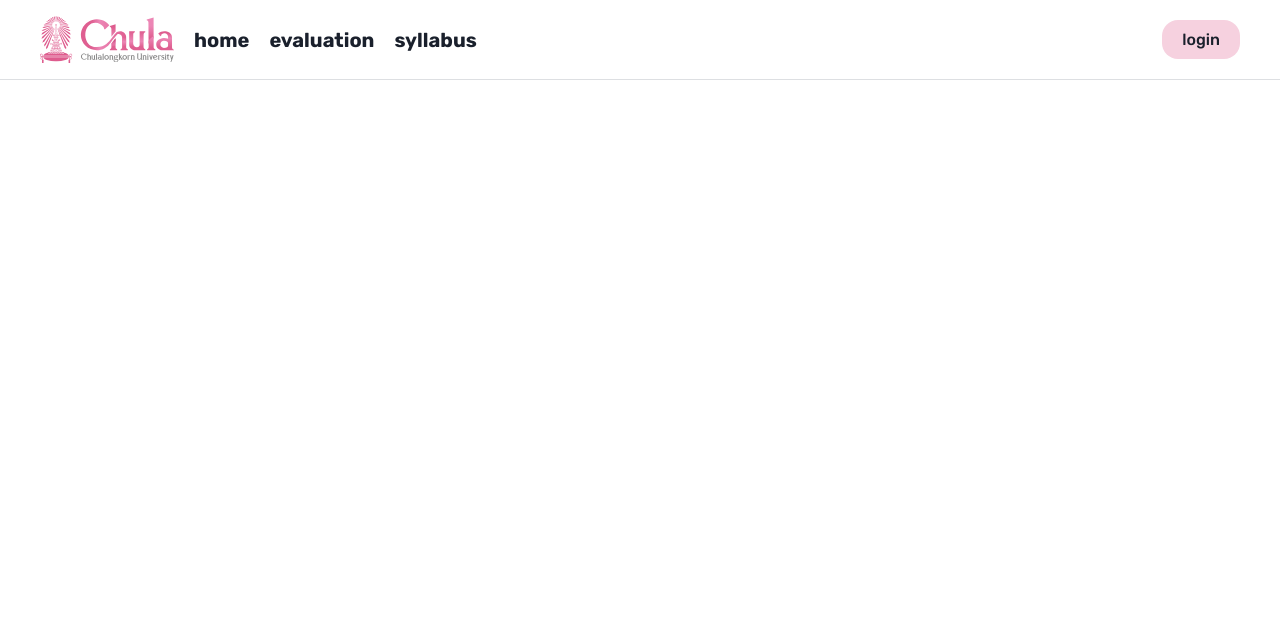
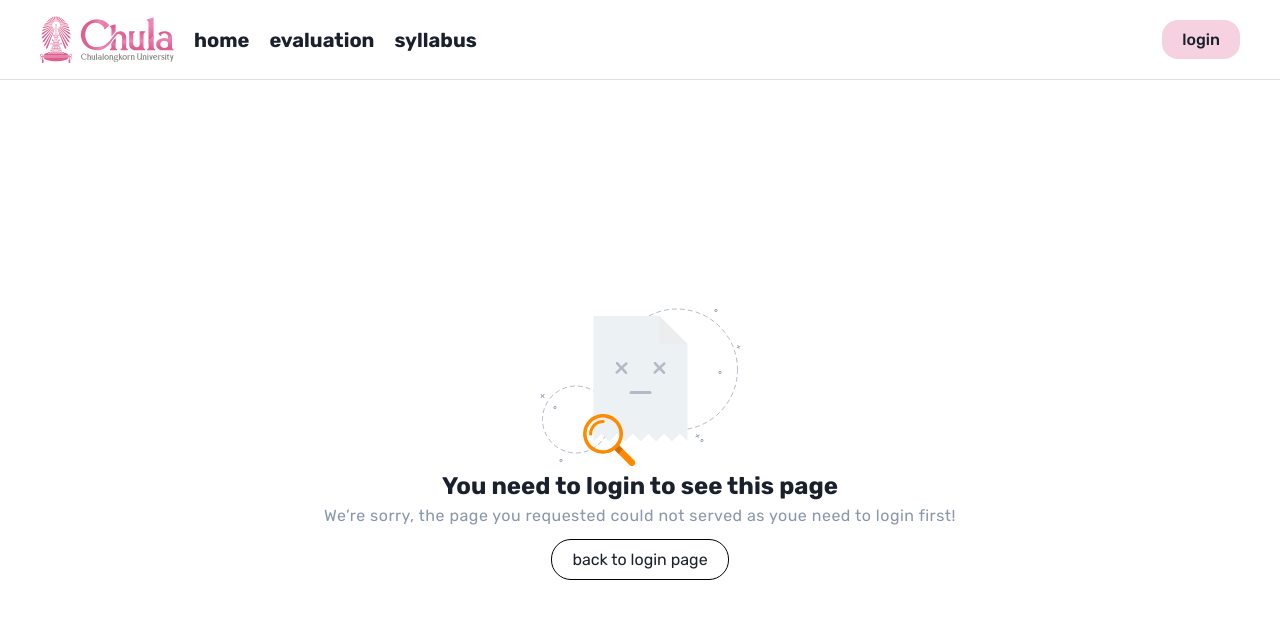
Before and after one commit to itsarasib/cu-cas, a React (Vite) app: page /unauthorized in a window 1280 px wide. Shown: the top 618 px of the page. Built offline with nearby package versions, Linux system fonts and the light colour scheme.

Commit message:
Feat: add route protection

```diff
--- a/src/Pages/CourseListsPage.tsx
+++ b/src/Pages/CourseListsPage.tsx
@@ -13,8 +13,9 @@ import {
   SkeletonText,
 } from "@chakra-ui/react";
 import { mockCourses } from "../mock/mockCourses";
-import { useState } from "react";
+import { useEffect, useState } from "react";
 import { useNavigate } from "react-router-dom";
+import { useAuth } from "../hooks/useAuth";
 
 const ActiveProps: React.ComponentProps<typeof Box> = {
   bg: "linear-gradient(180deg, #F08EFCCC,#EE5166)",
@@ -43,6 +44,7 @@ const InactiveProps: React.ComponentProps<typeof Box> = {
 const CourseListsPage = () => {
   const [isEvaluated, setIsEvaluated] = useState<boolean>(false);
   const [isLoading, setIsLoading] = useState<boolean>(false);
+  const { isAuthenticated } = useAuth();
   const navigate = useNavigate();
 
   const filteredCourses = isEvaluated
@@ -64,6 +66,12 @@ const CourseListsPage = () => {
       setIsLoading(false);
     }, 1000);
   };
+
+  useEffect(() => {
+    if (!isAuthenticated) {
+      navigate("/unauthorized");
+    }
+  });
 
   return (
     <Box w="80%" mx="auto">
--- a/src/Pages/EvaluationPage.tsx
+++ b/src/Pages/EvaluationPage.tsx
@@ -15,6 +15,8 @@ import { RootState } from "../store/store";
 import { useEffect } from "react";
 import { mapFormQuestionToAnswerState } from "../utils/mapFormQuestionToAnswerState";
 import { initialize } from "../store/evaluationSlice";
+import { useNavigate } from "react-router-dom";
+import { useAuth } from "../hooks/useAuth";
 
 const breadCrumbItem: BreadCrumbItem[] = [
   {
@@ -30,6 +32,8 @@ const breadCrumbItem: BreadCrumbItem[] = [
 const EvaluationPage: React.FC = () => {
   const form = useSelector((state: RootState) => state.evaluationForm.result);
   const dispatch = useDispatch();
+  const { isAuthenticated } = useAuth();
+  const navigate = useNavigate();
   const { activeStep, setActiveStep } = useSteps({
     index: 0,
     count: mockForm.section.length,
@@ -59,6 +63,12 @@ const EvaluationPage: React.FC = () => {
     const initalState = mapFormQuestionToAnswerState(mockForm);
     dispatch(initialize(initalState));
   };
+
+  useEffect(() => {
+    if (!isAuthenticated) {
+      navigate("/unauthorized");
+    }
+  });
 
   return (
     <Box w="full" bgColor="rgba(255, 238, 244, 0.50)" minH="100vh" pt="30px">
--- /dev/null
+++ b/src/Pages/UnauthorizePage.tsx
@@ -0,0 +1,31 @@
+import { Box, Center, Image, Link, Text } from "@chakra-ui/react";
+
+const UnAuthorizePage: React.FC = () => {
+  return (
+    <Center h="90vh">
+      <Box textAlign="center">
+        <Center>
+          <Image src="unauthorize.svg" alt="unauthorize" />
+        </Center>
+        <Text fontSize="2xl" fontWeight="bold" textAlign="center">
+          You need to login to see this page
+        </Text>
+        <Text mb="20px" letterSpacing="0.5px" color="#8A97AB">
+          {`We’re sorry, the page you requested could not served as youe need to login first!`}
+        </Text>
+        <Link
+          href="/login"
+          padding="10px 20px"
+          border="1px solid black"
+          borderRadius="20px"
+          _hover={{ textDecoration: "none", color: "white", bg: "black" }}
+        >
+          {" "}
+          back to login page
+        </Link>
+      </Box>
+    </Center>
+  );
+};
+
+export default UnAuthorizePage;
--- a/src/routes/AppRouter.tsx
+++ b/src/routes/AppRouter.tsx
@@ -3,6 +3,7 @@ import HomePage from "../Pages/HomePage";
 import LoginPage from "../Pages/LoginPage";
 import CourseListsPage from "../Pages/CourseListsPage";
 import EvaluationPage from "../Pages/EvaluationPage";
+import UnAuthorizePage from "../Pages/UnauthorizePage";
 
 const AppRouter = () => {
   return (
@@ -12,6 +13,7 @@ const AppRouter = () => {
         <Route path="/login" element={<LoginPage />} />
         <Route path="/evaluation" element={<CourseListsPage />} />
         <Route path="/evaluation/:id" element={<EvaluationPage />} />
+        <Route path="/unauthorized" element={<UnAuthorizePage />} />
         {/* <Route path="/evaluation/:id" element={<EvaluationPage />} />
         <Route path="/evaluation/:id" element={<EvaluationPage />} />
         {/* <Route path="/evaluation" element={<EvaluationPage />} />
```
Also changed, not shown: public/unauthorize.svg (added).
